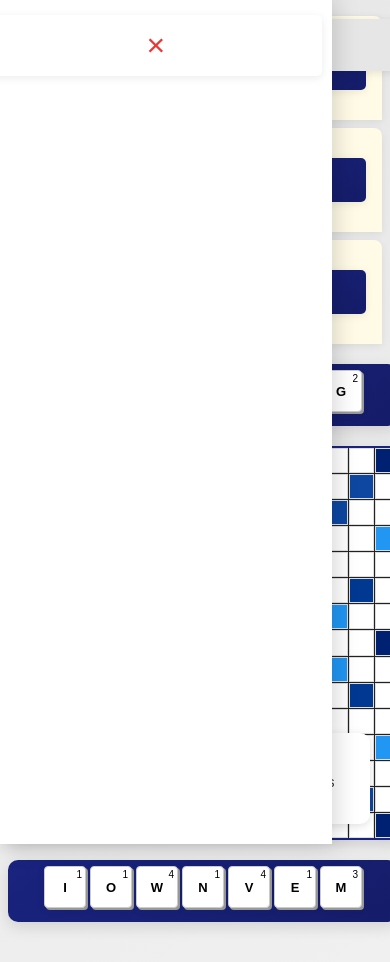
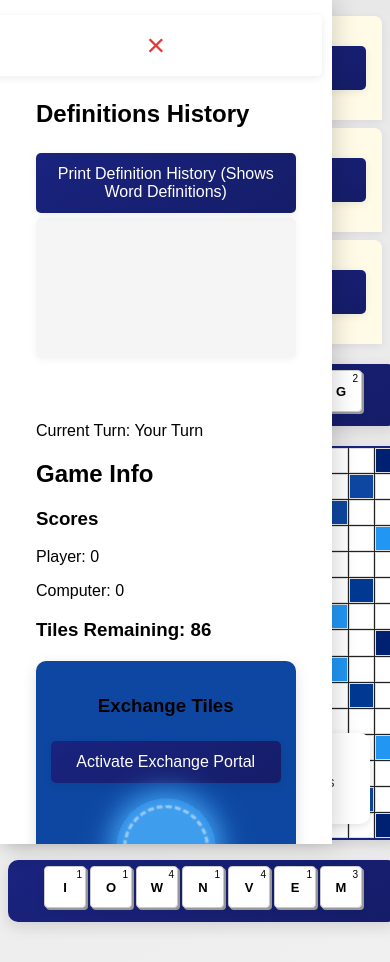
Before and after one commit to MorningHighRiseSunset/singlePlayerPuzzle, a plain HTML site: page game.html in a window 390 px wide. Both pictures are taken after a click on the button "Open menu". Drawn offline with Linux system fonts and the light colour scheme; no server answers.

Commit message:
Update styles and scripts for mobile drawer visibility and bug fixes

```diff
--- a/styles.css
+++ b/styles.css
@@ -419,7 +419,7 @@ button:active {
 
 /* Hamburger button */
 .mobile-menu-toggle {
-  display: none;
+  display: block;
   position: fixed;
   top: 14px;
   left: 14px;
@@ -428,8 +428,9 @@ button:active {
   color: var(--primary);
   border: none;
   border-radius: 8px;
-  font-size: 2em;
-  padding: 6px 16px 8px 16px;
+  font-size: 1.2em;         /* Smaller font size */
+  padding: 4px 8px;         /* Less padding = smaller width */
+  width: auto;              /* Let width shrink to fit content */
   box-shadow: 0 2px 8px rgba(0,0,0,0.10);
   cursor: pointer;
   transition: background 0.2s;
@@ -484,6 +485,10 @@ button:active {
   .moves-panel, .info-panel {
     display: none !important;
   }
+  .mobile-drawer.open .moves-panel,
+  .mobile-drawer.open .info-panel {
+    display: block !important;
+  }
 }
 @media (min-width: 769px) {
   .mobile-menu-toggle, .mobile-drawer { display: none !important; }
```
